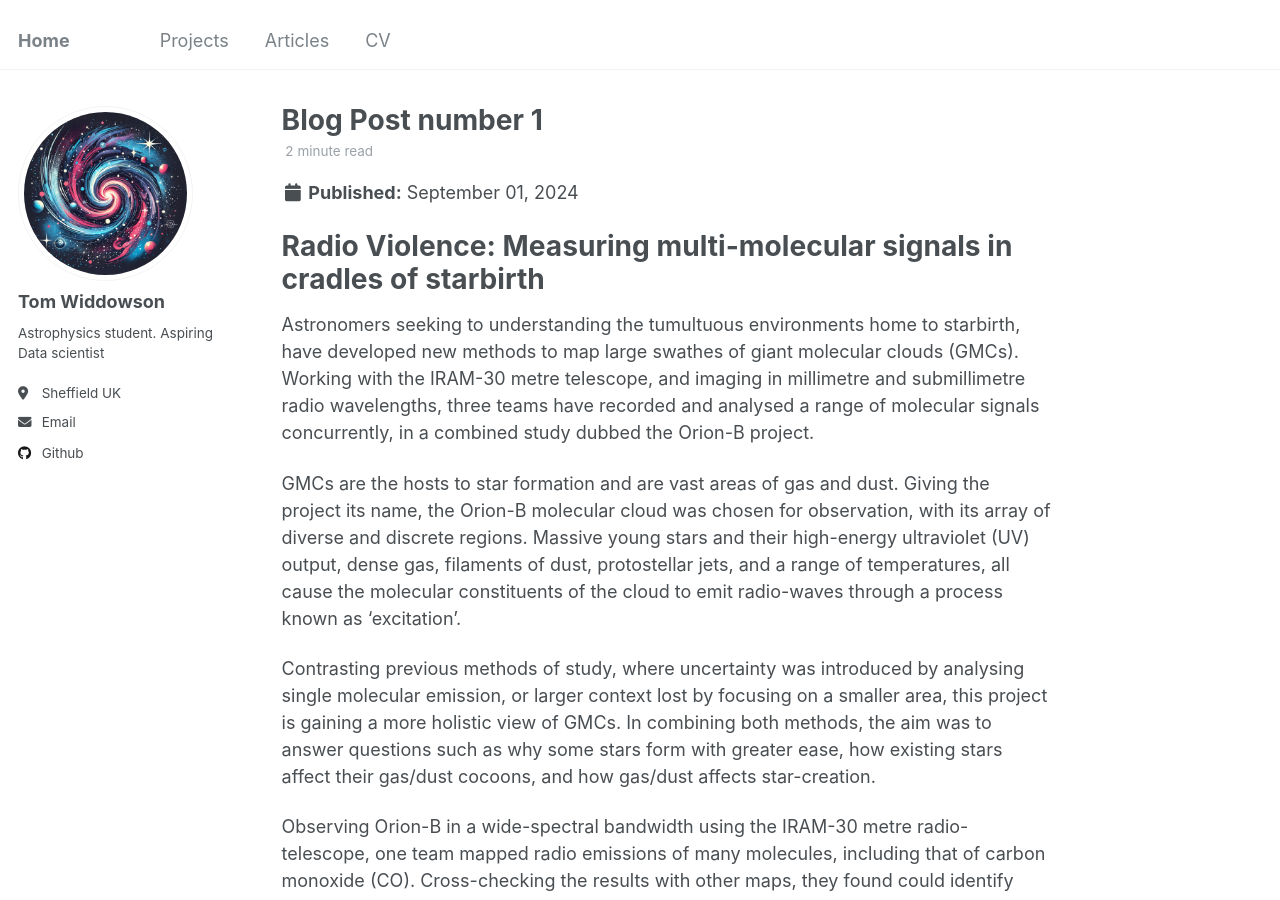
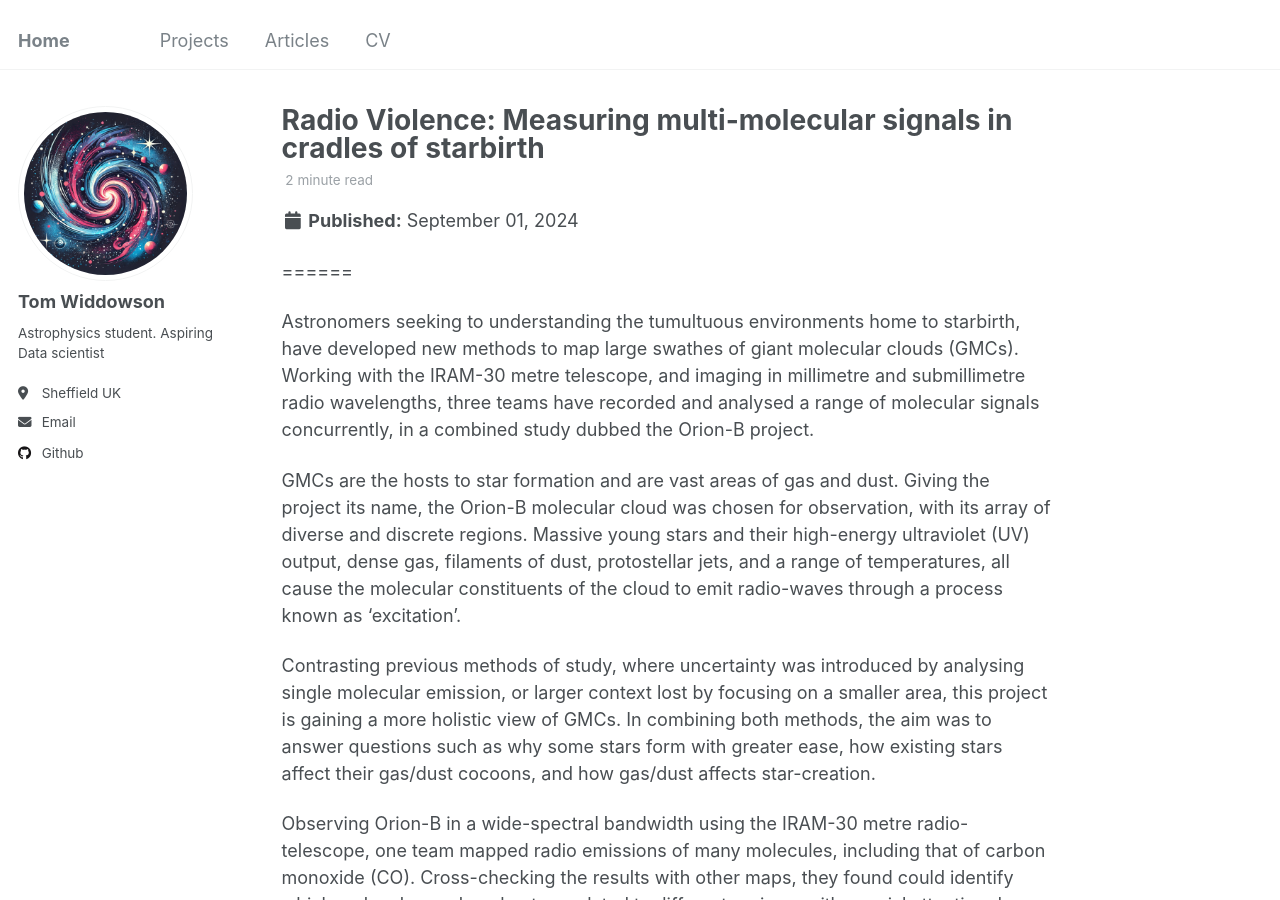
Before and after one commit to tomhwidd/tomhwidd.github.io, a Jekyll site: the page built from _posts/2012-08-14-blog-post-1.md, in a window 1280 px wide and 900 px high. Built offline with Jekyll 4.4.1, drawn with Linux system fonts in a browser that asks for light colours; part of the change alters nothing that is shown.

Commit message:
article formatting

```diff
--- a/_posts/2012-08-14-blog-post-1.md
+++ b/_posts/2012-08-14-blog-post-1.md
@@ -1,5 +1,5 @@
 ---
-title: 'Blog Post number 1'
+title: 'Radio Violence: Measuring multi-molecular signals in cradles of starbirth'
 date: 01/09/2024
 permalink: /articles/orion-nebula
 tags:
@@ -8,7 +8,7 @@ tags:
   - astronomy
 ---
 
-Radio Violence: Measuring multi-molecular signals in cradles of starbirth
+
 ======
 
 Astronomers seeking to understanding the tumultuous environments home to starbirth, have developed new methods to map large swathes of giant molecular clouds (GMCs). Working with the IRAM-30 metre telescope, and imaging in millimetre and submillimetre radio wavelengths, three teams have recorded and analysed a range of molecular signals concurrently, in a combined study dubbed the Orion-B project.
```
